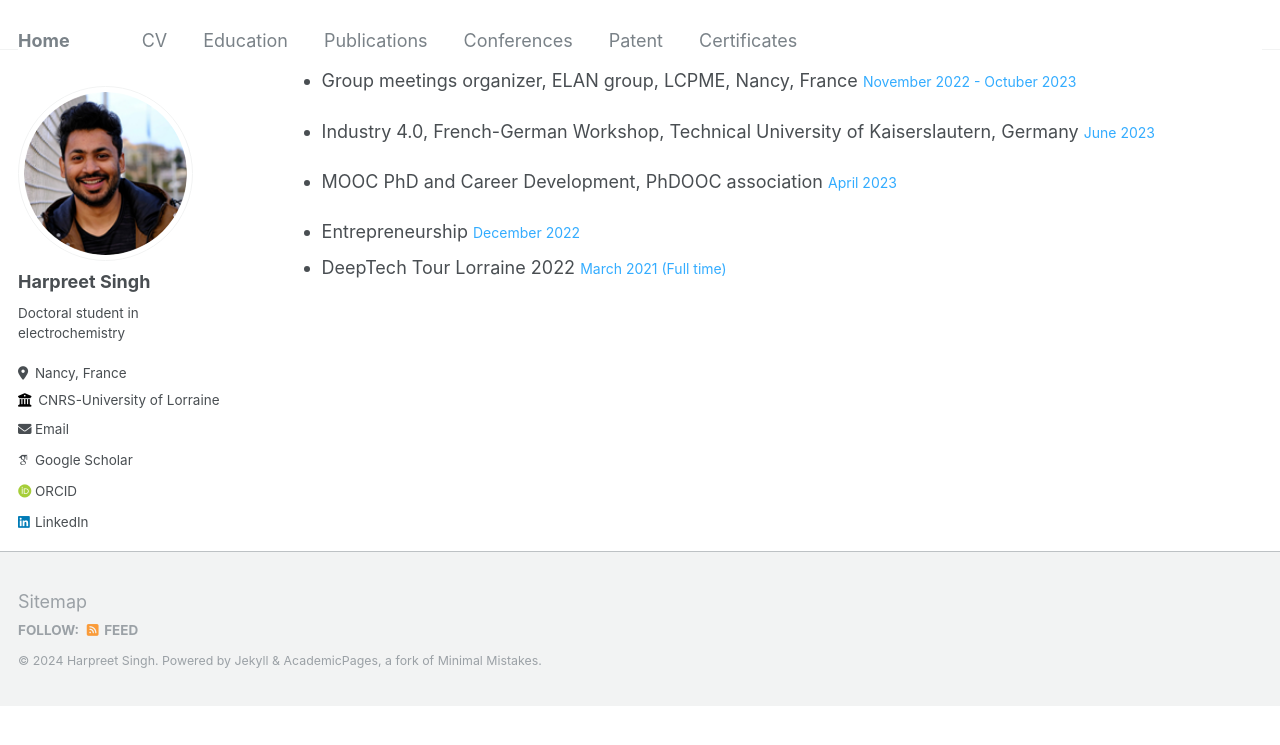
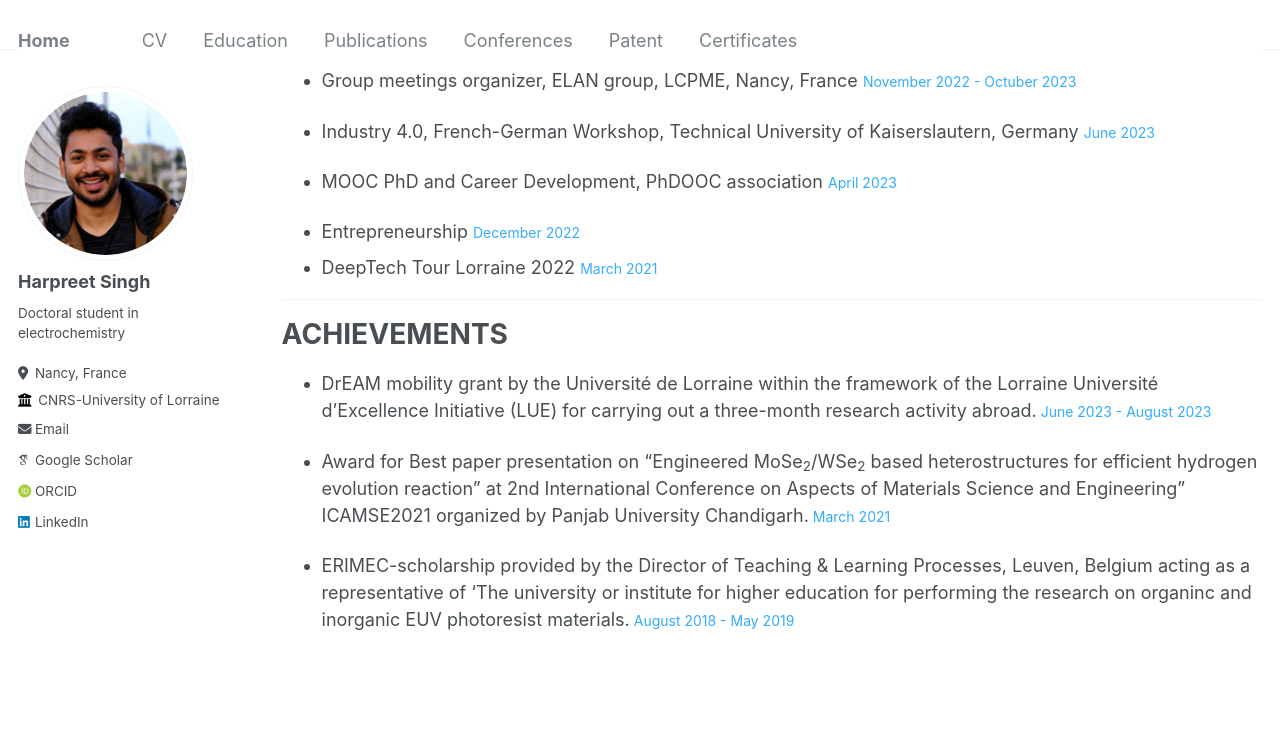
Before and after one commit to Harpr33t-Singh/Harpr33t-Singh.github.io, a Jekyll site: the page built from _pages/cv.md, in a window 1280 px wide and 900 px high, scrolled down 1217 px. Shown: the top 745 px of the window. Built offline with Jekyll 4.4.1, drawn with Linux system fonts in a browser that asks for light colours; some web fonts are replaced; before the commit the page ends 1924 px from its top, so only the background shows below that.

Commit message:
Update cv.md

```diff
--- a/_pages/cv.md
+++ b/_pages/cv.md
@@ -51,4 +51,14 @@ During my undergraduate studies, I delved deeply into electronic systems, coveri
 * MOOC PhD and Career Development, PhDOOC association <span style="color: #33ACFF; font-size: 14px;">  April 2023</span>
 
 * Entrepreneurship <span style="color: #33ACFF; font-size: 14px;">  December 2022</span>
-* DeepTech Tour Lorraine 2022 <span style="color: #33ACFF; font-size: 14px;">  March 2021 (Full time)</span>
+* DeepTech Tour Lorraine 2022 <span style="color: #33ACFF; font-size: 14px;">  March 2021</span>
+
+---
+
+# ACHIEVEMENTS
+
+* DrEAM mobility grant by the Université de Lorraine within the framework of the Lorraine Université d'Excellence Initiative (LUE) for carrying out a three-month research activity abroad.<span style="color: #33ACFF; font-size: 14px;">  June 2023 - August 2023</span>
+
+* Award for Best paper presentation on “Engineered MoSe<sub>2</sub>/WSe<sub>2</sub> based heterostructures for efficient hydrogen evolution reaction” at 2nd International Conference on Aspects of Materials Science and Engineering" ICAMSE2021 organized by Panjab University Chandigarh.<span style="color: #33ACFF; font-size: 14px;">  March 2021</span>
+
+* ERIMEC-scholarship provided by the Director of Teaching & Learning Processes, Leuven, Belgium acting as a representative of ‘The university or institute for higher education for performing the research on organinc and inorganic EUV photoresist materials.<span style="color: #33ACFF; font-size: 14px;">  August 2018 - May 2019</span>
```
